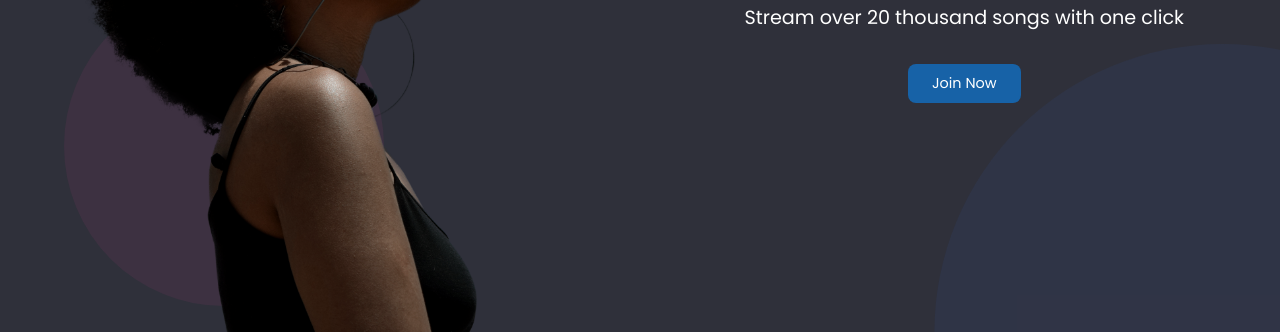
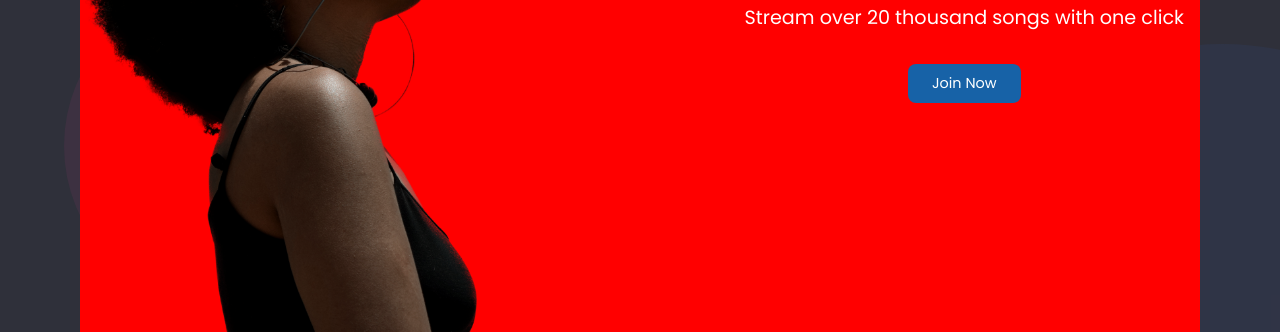
Before and after one commit to a-basit4/landing-page-soundwave, a plain HTML site: page index.html in a window 1280 px wide. Shown: the part 468-800 px from the top of the page. Drawn offline with Linux system fonts and the light colour scheme.

Commit message:
check css changes test

```diff
--- a/style.css
+++ b/style.css
@@ -71,7 +71,9 @@ body {
 
 /*Home Main Section*/
 /*Shared Style On All Pages*/
-
+.home-main-section {
+	background-color: red;
+}
 .title {
 	font-weight: 500;
 	font-size: 3em;
```
